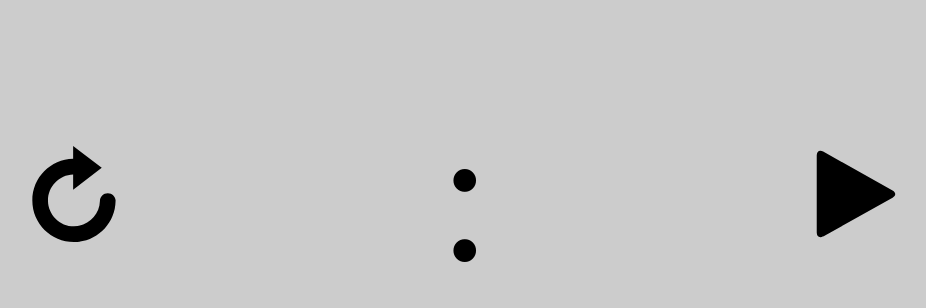
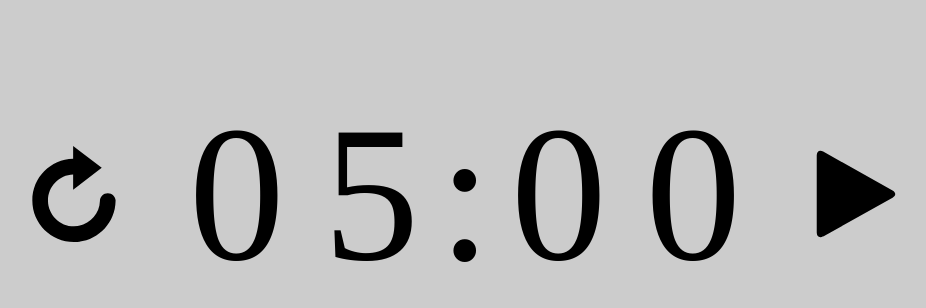
Before and after one commit to mykmelez/eggtimer, a website: page app/index.html in a window 1280 px wide. Shown: the part 216-524 px from the top of the page, without its empty margins (175-1101 px from the left). Drawn offline with Linux system fonts and the light colour scheme.

Commit message:
display initial value

```diff
--- a/app/index.html
+++ b/app/index.html
@@ -37,7 +37,7 @@
       <!-- play, pause, and refresh icons by Heberti Almeida from the Noun Project
            (https://thenounproject.com/hebertialmeida/collection/app-for-kids/) -->
       <img id="resetButton" class="button" src="img/reset.svg">
-      <span id="time"><span id="m1"></span><span id="m0"></span>:<span id="s1"></span><span id="s0"></span></span>
+      <span id="time"><span id="m1">0</span><span id="m0">5</span>:<span id="s1">0</span><span id="s0">0</span></span>
       <img id="startPauseButton" class="button" src="img/start.svg">
     </div>
 
```
